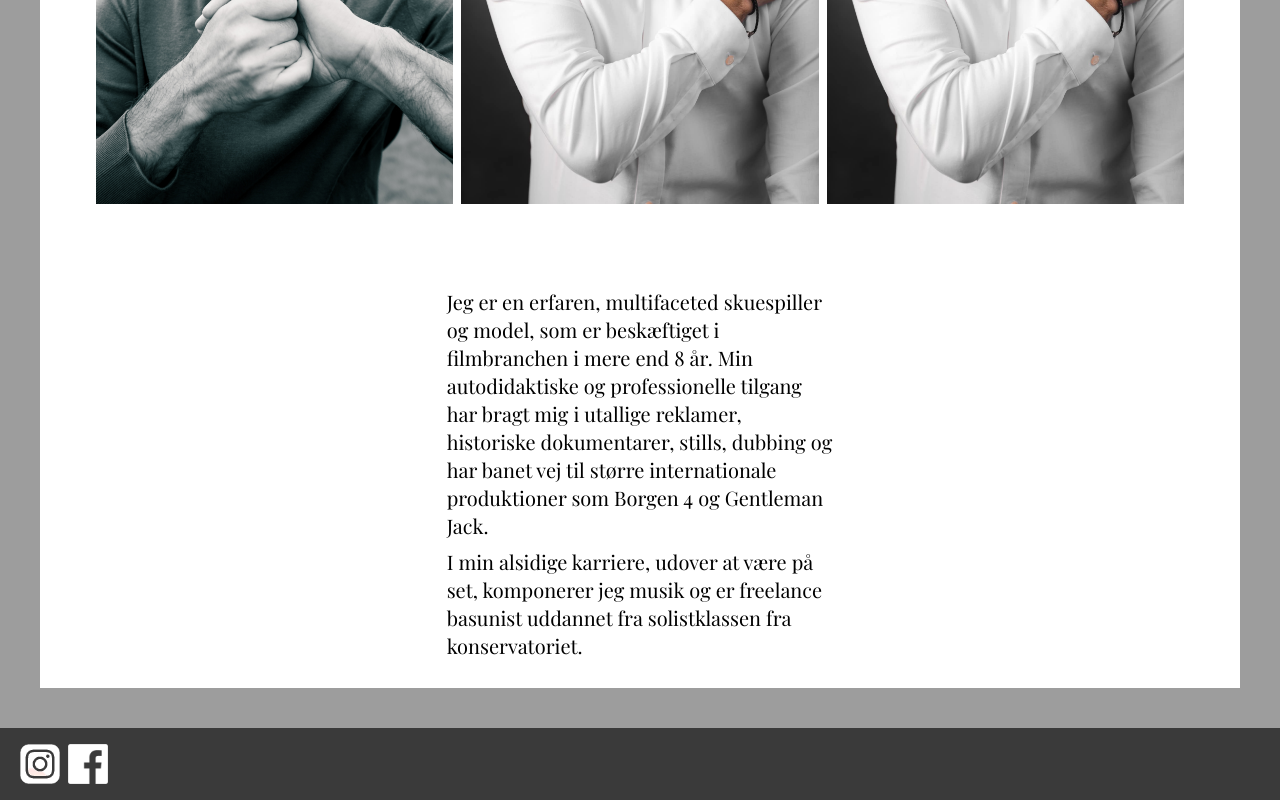
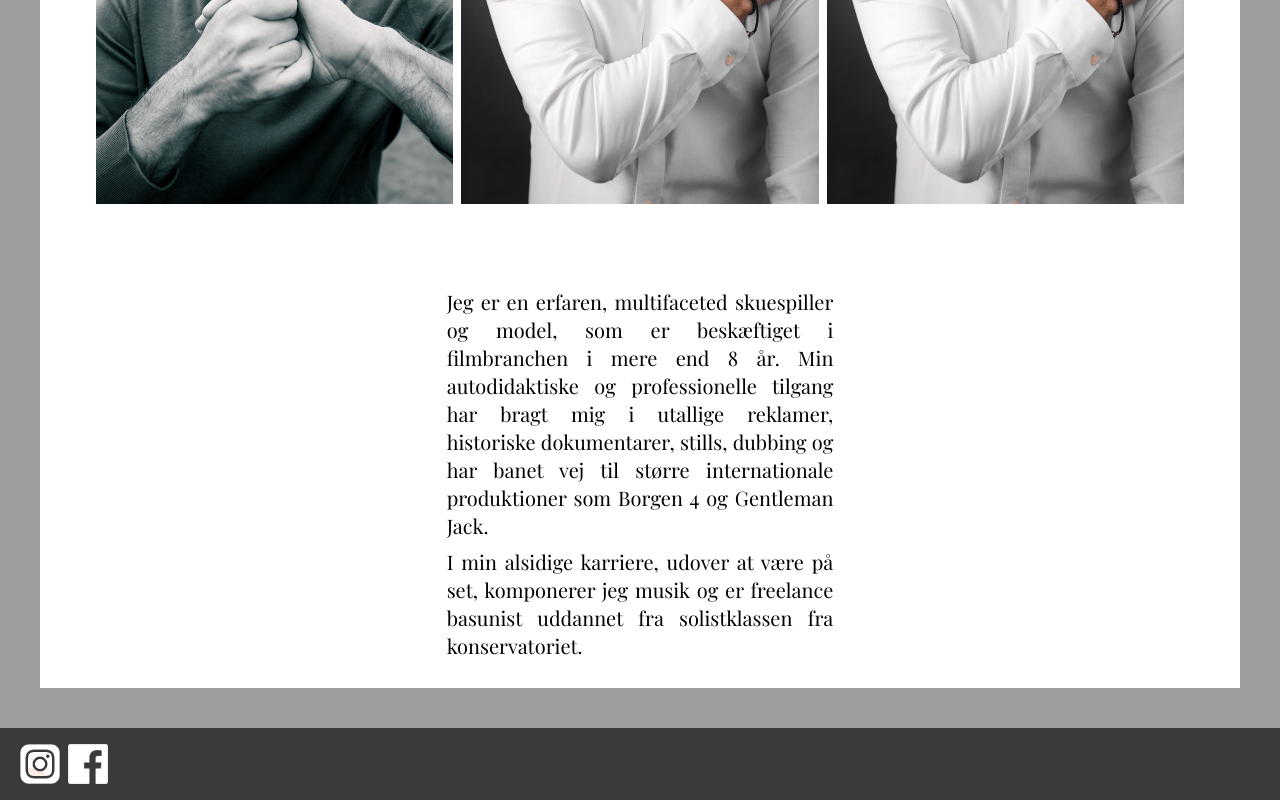
Before and after one commit to Claudiu-Ionel/rene-website, a Next.js app: page / in a window 1280 px wide. Shown: the part 1893-2693 px from the top of the page. Built offline with nearby package versions, Linux system fonts and the light colour scheme.

Commit message:
Applied text-align:justify to all long txt blocks across the whole website

```diff
--- a/app/page.js
+++ b/app/page.js
@@ -32,7 +32,7 @@ export default function Home() {
         setModalImageGallery={setModalImageGallery}
       />
       <div className="w-full bg-white p-5 flex justify-center font-secondary text-xl">
-        <div className="w-1/3 ipadAir:w-full ipadAir:p-1 font-secondary [&>div]:w-full">
+        <div className="w-1/3 ipadAir:w-full ipadAir:p-1 font-secondary [&>div]:w-full text-justify">
           <div
             className={
               "[&>p]:mb-2 font-secondary" +
```
